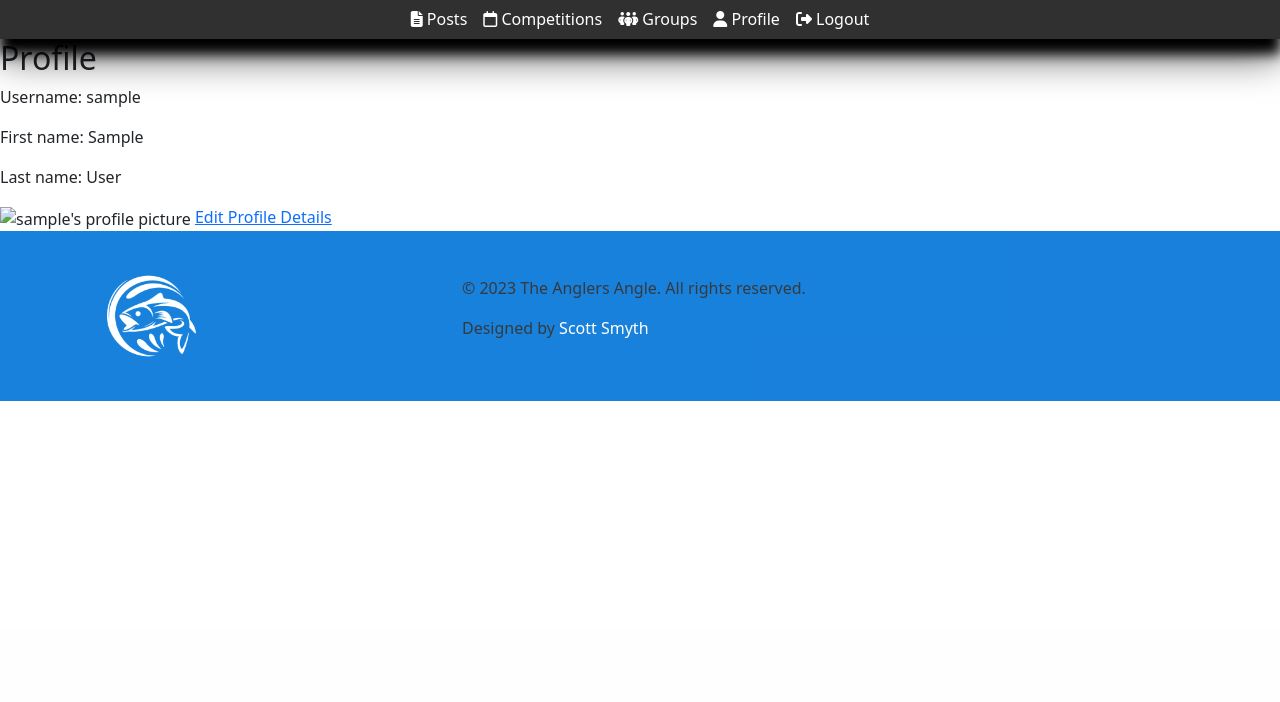
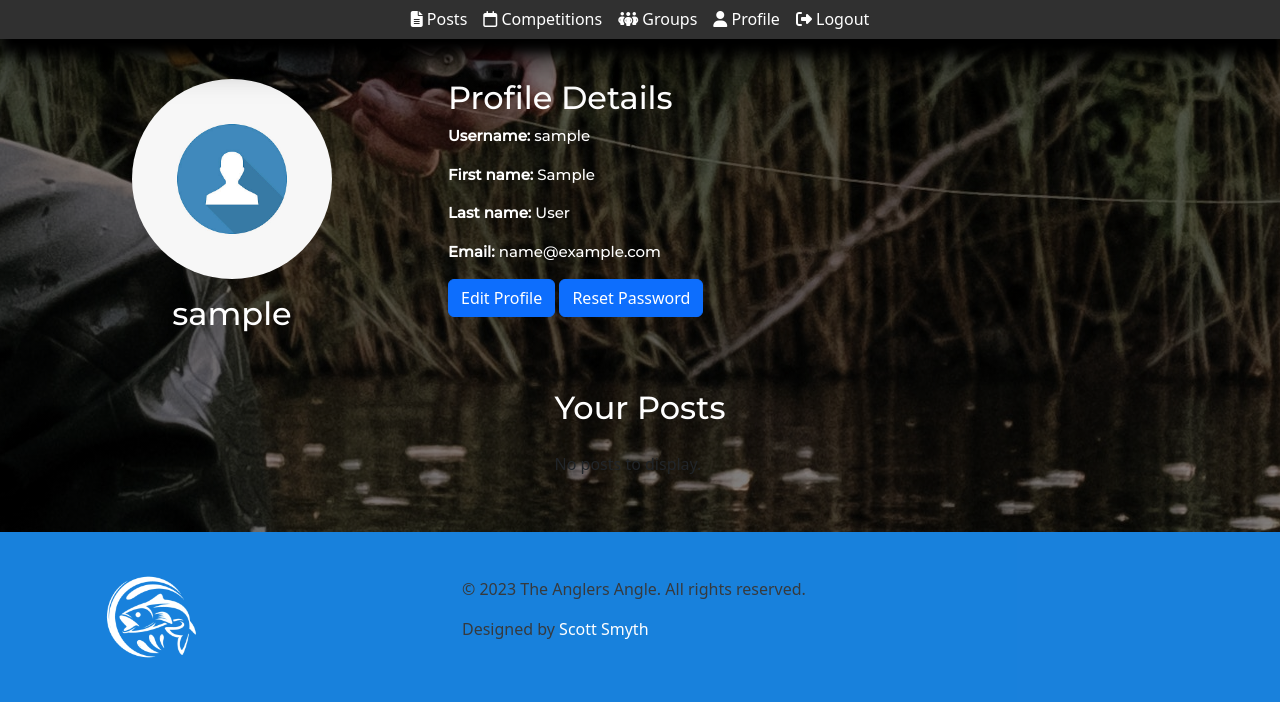
Before and after one commit to scottsmyth56/The_Anglers_Angle, a Django app: a page that uses templates/Auth/profile.html in a window 1280 px wide. Shown: the part 171-873 px from the top of the page. Before the commit the page ends 572 px from the top, so only its background shows below. Run offline with Django 3.2, Linux system fonts and the light colour scheme; the visitor is signed in with stand-in values (Sample User, id 1); data comes from the database, SQL or seed files in the repository; data that the repository does not hold is empty; parts of the project's set-up code (start-up, migrations or seed data) failed here and were passed over; some libraries are stand-ins or nearby versions.

Commit message:
Add simplified reset password and Update styling for profile

```diff
--- a/static/css/stylesheet.css
+++ b/static/css/stylesheet.css
@@ -307,3 +307,8 @@
     color: white;
     box-shadow: rgba(0, 0, 0, 0.3) 0px 19px 38px, rgba(0, 0, 0, 0.22) 0px 15px 12px;
 }
+.profile-container{
+    background: linear-gradient(rgba(0, 0, 0, 0.5), rgba(0, 0, 0, 0.5)),
+    url("../images/login-background.png") no-repeat center center;
+    padding: 40px
+}
--- a/templates/Auth/profile.html
+++ b/templates/Auth/profile.html
@@ -1,10 +1,40 @@
 {% extends 'base.html' %}
+{% load static %}
 
 {% block content %}
-<h2>Profile</h2>
-<p>Username: {{ user.username }}</p>
-<p>First name: {{ user.first_name }}</p>
-<p>Last name: {{ user.last_name }}</p>
-<img src="{{ user.profile_picture.url }}" alt="{{ user.username }}'s profile picture">
-<a href="{% url 'editProfile' %}">Edit Profile Details</a>
+<div class="container-fluid  profile-container group-index-container">
+    <div class="row">
+        <div class="col-md-4 text-center">
+            {% if user.profile_picture.url and "placeholder" not in user.profile_picture.url %}
+                <img src="{{ user.profile_picture.url }}" class="rounded-circle img-fluid" alt="{{ user.username }}'s profile picture" style="width:200px; height:200px;">
+            {% else %}
+                <img src="{% static 'images/placeholder-profile.png' %}" class="rounded-circle img-fluid" alt="{{ user.username }}'s profile picture" style="width:200px; height:200px;">
+            {% endif %}
+            <h2 class="mt-3 action-header">{{ user.username }}</h2>
+
+        </div>
+        <div class="col-md-8">
+            <h2 class="action-header">Profile Details</h2>
+            <p class="description-text-white"> <strong>Username:</strong> {{ user.username }}</p>
+            <p class="description-text-white"><strong>First name:</strong> {{ user.first_name }}</p>
+            <p class="description-text-white"><strong>Last name:</strong> {{ user.last_name }}</p>
+            <p class="description-text-white"><strong>Email:</strong> {{ user.email }}</p>
+            <a href="{% url 'editProfile' %}" class="btn btn-primary">Edit Profile</a>
+            <a href="{% url 'change_password' %}" class="btn btn-primary">Reset Password</a>
+        </div>
+
+    </div>
+
+    <div class="row mt-5">
+        <div class="col-12">
+            <h2 class="text-center action-header">Your Posts</h2>
+        </div>
+        <div class="row">
+
+            {% include 'Posts/post_list.html' %}
+
+
+        </div>
+    </div>
+</div>
 {% endblock %}
--- a/templates/Posts/post_list.html
+++ b/templates/Posts/post_list.html
@@ -61,6 +61,10 @@
                 </div>
             </div>
         </div>
+        {% empty %}
+        <div class="col-12">
+            <p class="text-center">No posts to display.</p>
+        </div>
         {% endfor %}
     </div>
 </div>
--- a/users/urls.py
+++ b/users/urls.py
@@ -9,4 +9,5 @@ urlpatterns = [
     path('UserLogout/', auth_views.LogoutView.as_view(next_page='login'), name='logout'),
     path('edit_profile/', views.edit_profile, name='editProfile'),
     path('profile/<str:username>/', views.view_profile, name='profile'),
+    path('change_password/', views.change_password, name='change_password'),
 ]
--- a/users/views.py
+++ b/users/views.py
@@ -1,8 +1,8 @@
 from django.shortcuts import render, redirect, get_object_or_404
 from django.contrib import messages
 from django.contrib.auth import login as auth_login, authenticate, logout
-from .forms import RegistrationForm, LoginForm, EditUserForm
-from blog.models import User
+from .forms import RegistrationForm, LoginForm, EditUserForm, ResetPasswordForm
+from blog.models import User,Post
 from django.contrib.auth.decorators import login_required
 import os
 
@@ -66,5 +66,23 @@ def edit_profile(request):
 @login_required
 def view_profile(request, username):
     user = get_object_or_404(User, username=username)
-    context = {'user': user}
+    user_posts = Post.objects.filter(user_id=user)
+    context = {
+        'user': user,
+        'posts': user_posts,
+    }
     return render(request, 'Auth/profile.html', context)
+
+@login_required
+def change_password(request):
+    if request.method == 'POST':
+        form = ResetPasswordForm(request.user, request.POST)
+        if form.is_valid():
+            form.save()
+            messages.success(request, 'Password successfully changed.')
+            return redirect('profile', username=request.user.username)
+        else:
+            messages.error(request, 'Please confirm new passwords match and your current password is correct and try again')
+    else:
+        form = ResetPasswordForm(request.user)
+    return render(request, 'Auth/change_password.html', {'form': form})
```
Also changed, not shown: templates/Auth/change_password.html (added, +38 -0 lines), templates/Auth/register_user.html (+7 -0 lines), users/forms.py (+47 -1 lines).
